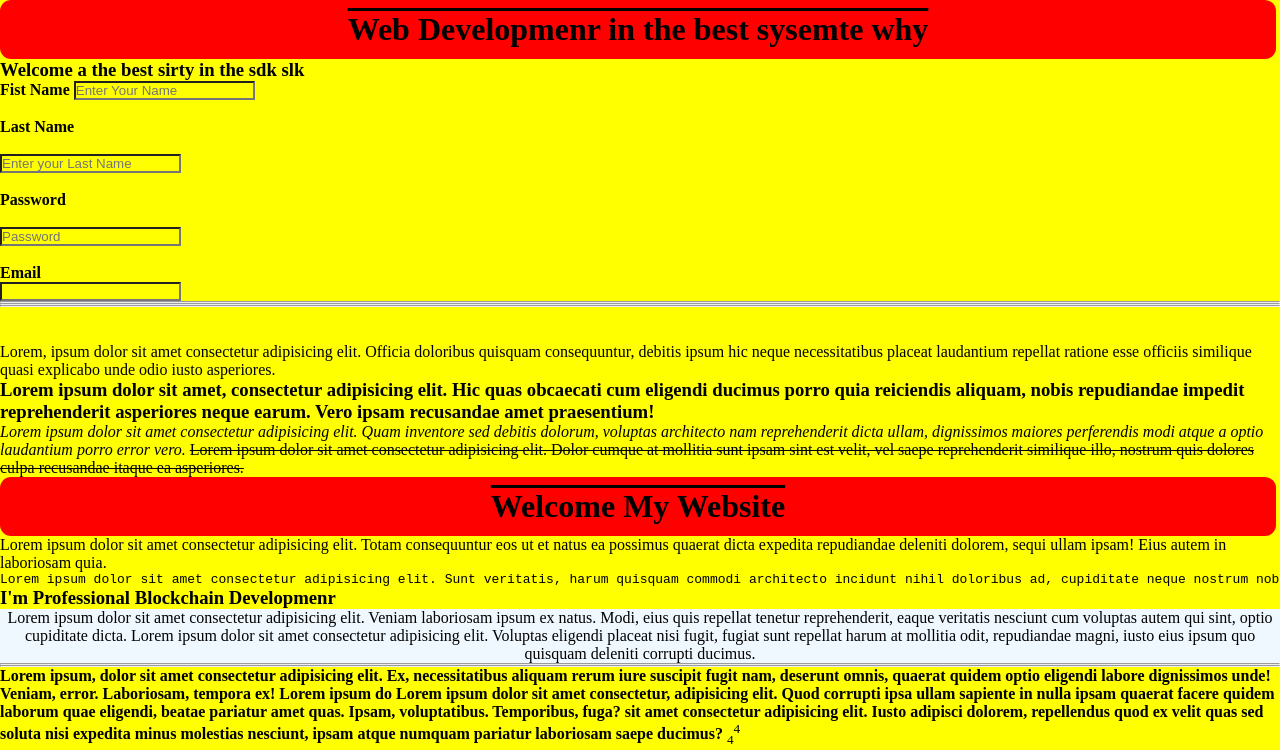
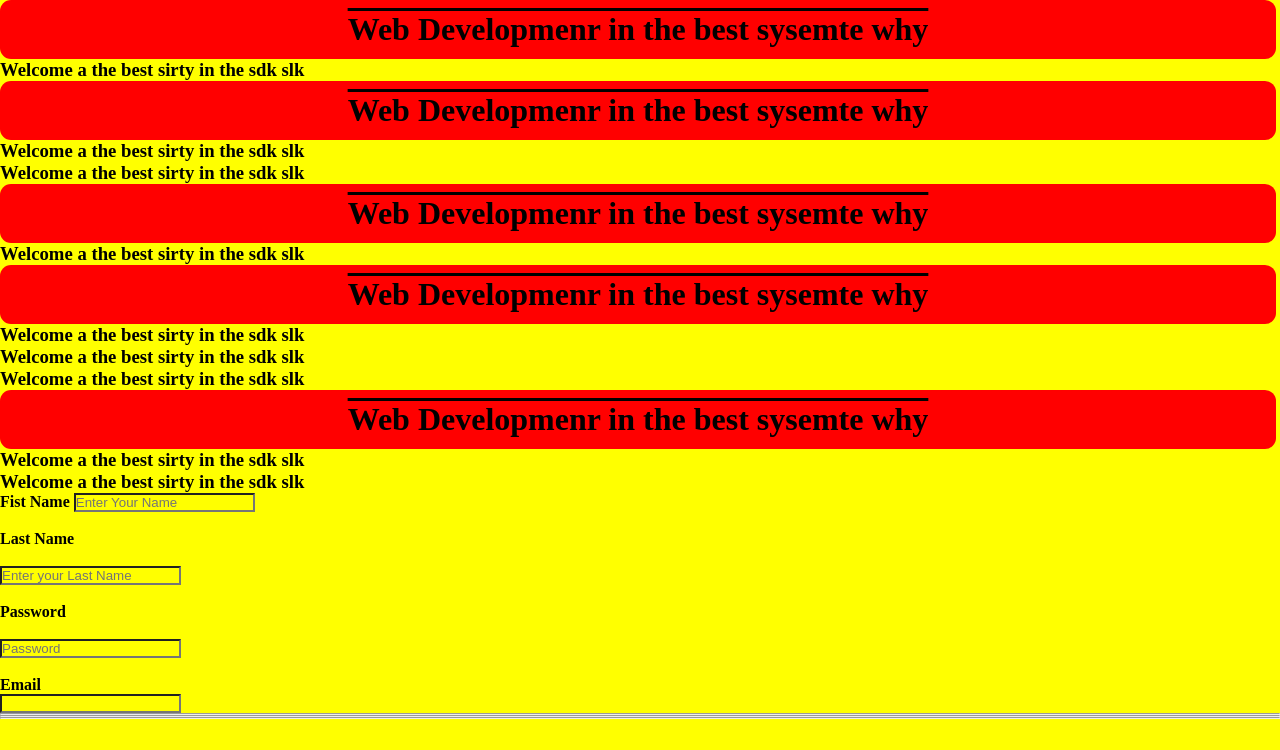
Before and after one commit to devrakibulislam/block-dapp, a plain HTML site: page index.html in a window 1280 px wide. Shown: the top 750 px of the page. Drawn offline with Linux system fonts and the light colour scheme.

Commit message:
Update index.html

```diff
--- a/index.html
+++ b/index.html
@@ -8,7 +8,22 @@
     <link rel="stylesheet" href="style.css">
 </head>
 <body>
+<!--This is a comment. Comments are not displayed in the browser-->
+    <!--This is a comment. Comments are not displayed in the browser-->
+    <!--This is a comment. Comments are not displayed in the browser-->
     <h1>Web Developmenr in the best sysemte why</h1>
+    <h3>Welcome a the best sirty in the sdk slk </h3>
+      <h1>Web Developmenr in the best sysemte why</h1>
+    <h3>Welcome a the best sirty in the sdk slk </h3>
+    <h3>Welcome a the best sirty in the sdk slk </h3>
+      <h1>Web Developmenr in the best sysemte why</h1>
+    <h3>Welcome a the best sirty in the sdk slk </h3>
+      <h1>Web Developmenr in the best sysemte why</h1>
+    <h3>Welcome a the best sirty in the sdk slk </h3>
+    <h3>Welcome a the best sirty in the sdk slk </h3>
+    <h3>Welcome a the best sirty in the sdk slk </h3>
+      <h1>Web Developmenr in the best sysemte why</h1>
+    <h3>Welcome a the best sirty in the sdk slk </h3>
     <h3>Welcome a the best sirty in the sdk slk </h3>
     <b>Fist Name</b>
     <input type="text" name="" id="" placeholder="Enter Your Name"><br><br>
```
